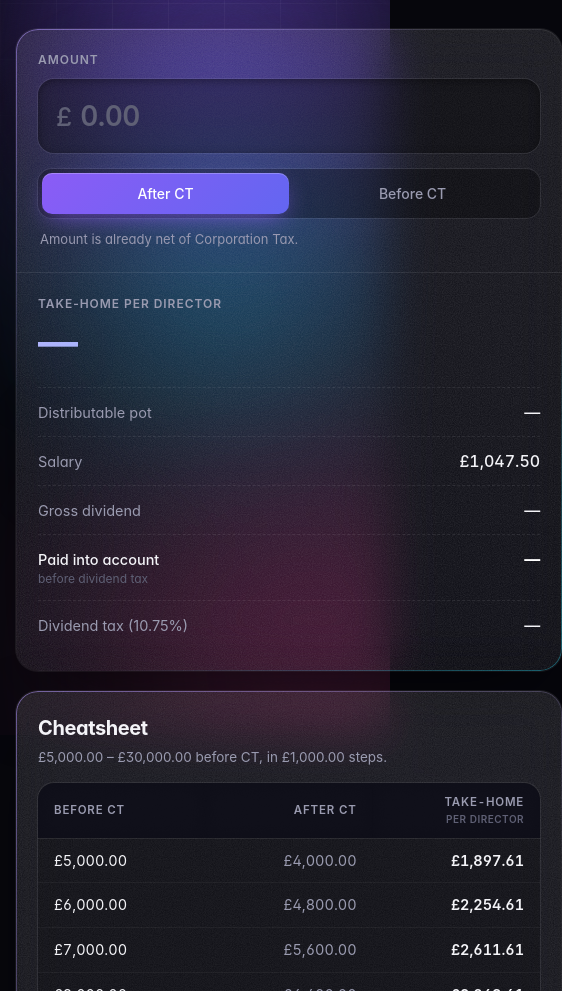
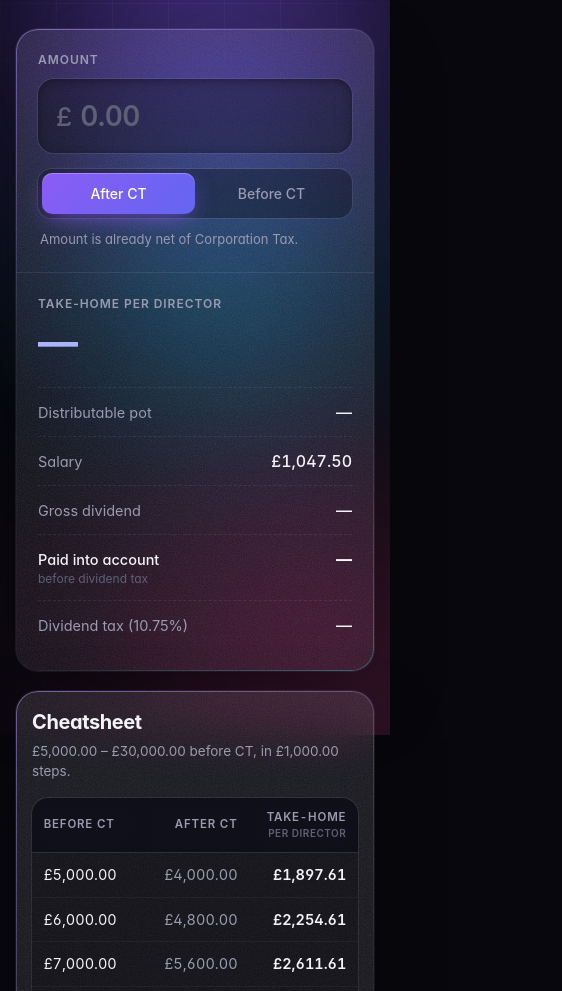
Before and after one commit to jackcasstlesjones/tth, a plain HTML site: page index.html in a window 390 px wide. Shown: the part 109-1100 px from the top of the page, 562 px wide, since content can reach past the window. Drawn offline with Linux system fonts and the light colour scheme.

Commit message:
fix: stop cheatsheet table widening the layout on mobile

```diff
--- a/styles.css
+++ b/styles.css
@@ -109,6 +109,7 @@ body {
   margin-inline: auto;
   padding: clamp(40px, 8vw, 88px) 0 48px;
   display: grid;
+  grid-template-columns: minmax(0, 1fr);
   gap: 20px;
 }
 
@@ -178,7 +179,7 @@ h1 {
 /* ---------- Calculator ---------- */
 .calc {
   display: grid;
-  grid-template-columns: 1fr;
+  grid-template-columns: minmax(0, 1fr);
 }
 @media (min-width: 760px) {
   .calc { grid-template-columns: minmax(0, 0.9fr) minmax(0, 1.1fr); }
@@ -375,7 +376,7 @@ body[data-mode="before"] .headline-value { filter: drop-shadow(0 6px 28px rgba(3
 .dt-sub { display: block; font-size: 12px; font-weight: 400; color: var(--faint); }
 
 /* ---------- Cheatsheet ---------- */
-.cheatsheet { padding: clamp(22px, 4vw, 32px); }
+.cheatsheet { padding: clamp(16px, 4vw, 32px); }
 .cheatsheet-head { position: relative; z-index: 1; margin-bottom: 16px; }
 .cheatsheet h2 {
   margin: 0;
@@ -399,7 +400,8 @@ table {
   font-variant-numeric: tabular-nums;
   font-size: 14.5px;
 }
-th, td { padding: 11px 16px; text-align: right; white-space: nowrap; }
+th, td { padding: 11px clamp(10px, 3vw, 16px); text-align: right; }
+td { white-space: nowrap; }
 th:first-child, td:first-child { text-align: left; }
 thead th {
   position: sticky;
```
